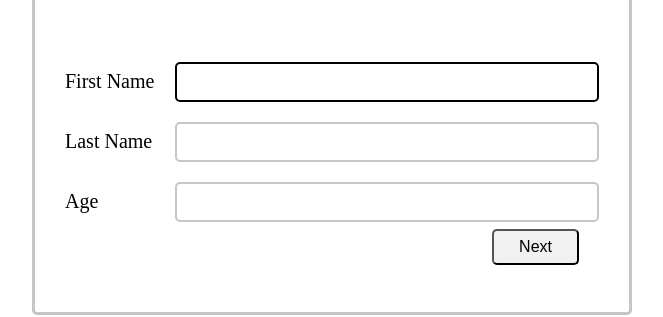
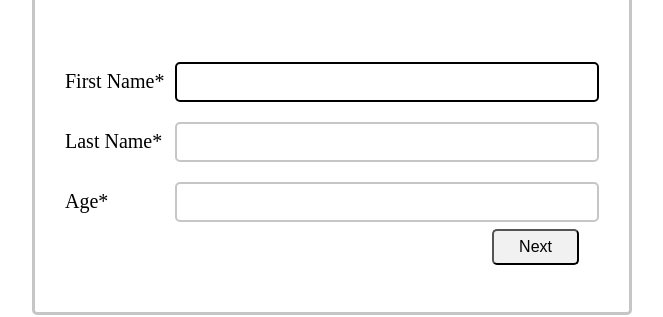
Before and after one commit to Manneta-Othman/Multi-Step-Form, a React (Vite) app: page / in a window 1280 px wide. Shown: the part 296-613 px from the top of the page, without its empty margins (308-971 px from the left). Built offline with nearby package versions, Linux system fonts and the light colour scheme; the HTML template or start-up script is replaced by a standard one.

Commit message:
Update UserForm.tsx

```diff
--- a/src/components/UserForm.tsx
+++ b/src/components/UserForm.tsx
@@ -12,15 +12,15 @@ export function UserForm({data, updateData}:DataProps) {
           <>
             <h1>User Details</h1>
             <div className="fname">
-              <label htmlFor="fname">First name</label>
+              <label htmlFor="fname">First name*</label>
               <input type="text" autoFocus required id="fname" value={data.firstName} onChange={e => updateData({firstName: e.target.value})} />
             </div>
             <div className="lname">
-              <label htmlFor="lname">last name</label>
+              <label htmlFor="lname">last name*</label>
               <input type="text" required id="lname" value={data.lastName} onChange={e => updateData({lastName: e.target.value})} />
             </div>
             <div className="age">
-              <label htmlFor="age">Age</label>
+              <label htmlFor="age">Age*</label>
               <input type="number" required id="age" min={10} max={100} value={data.age} onChange={e => updateData({age: e.target.value})}/>
             </div>
           </>
```
